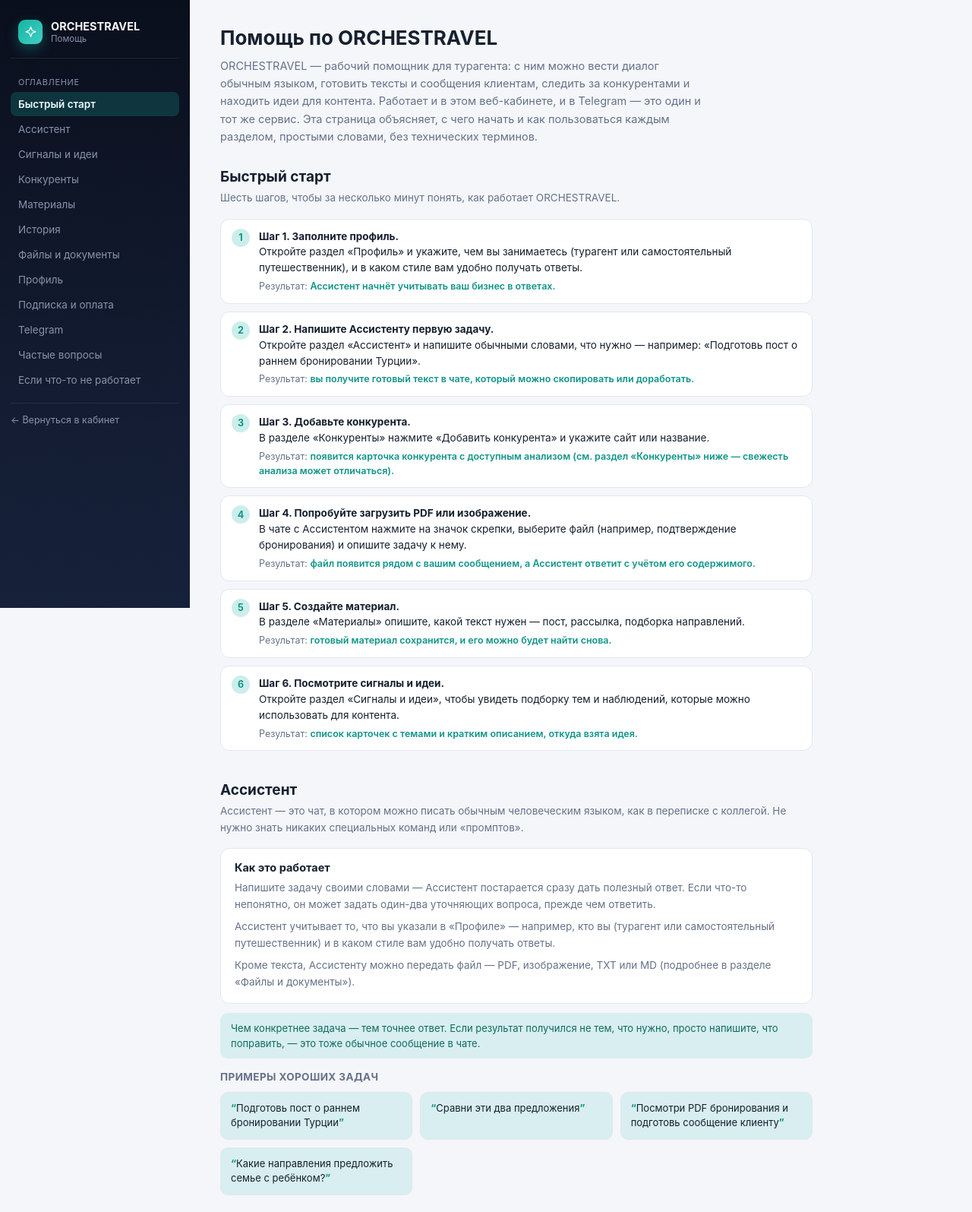
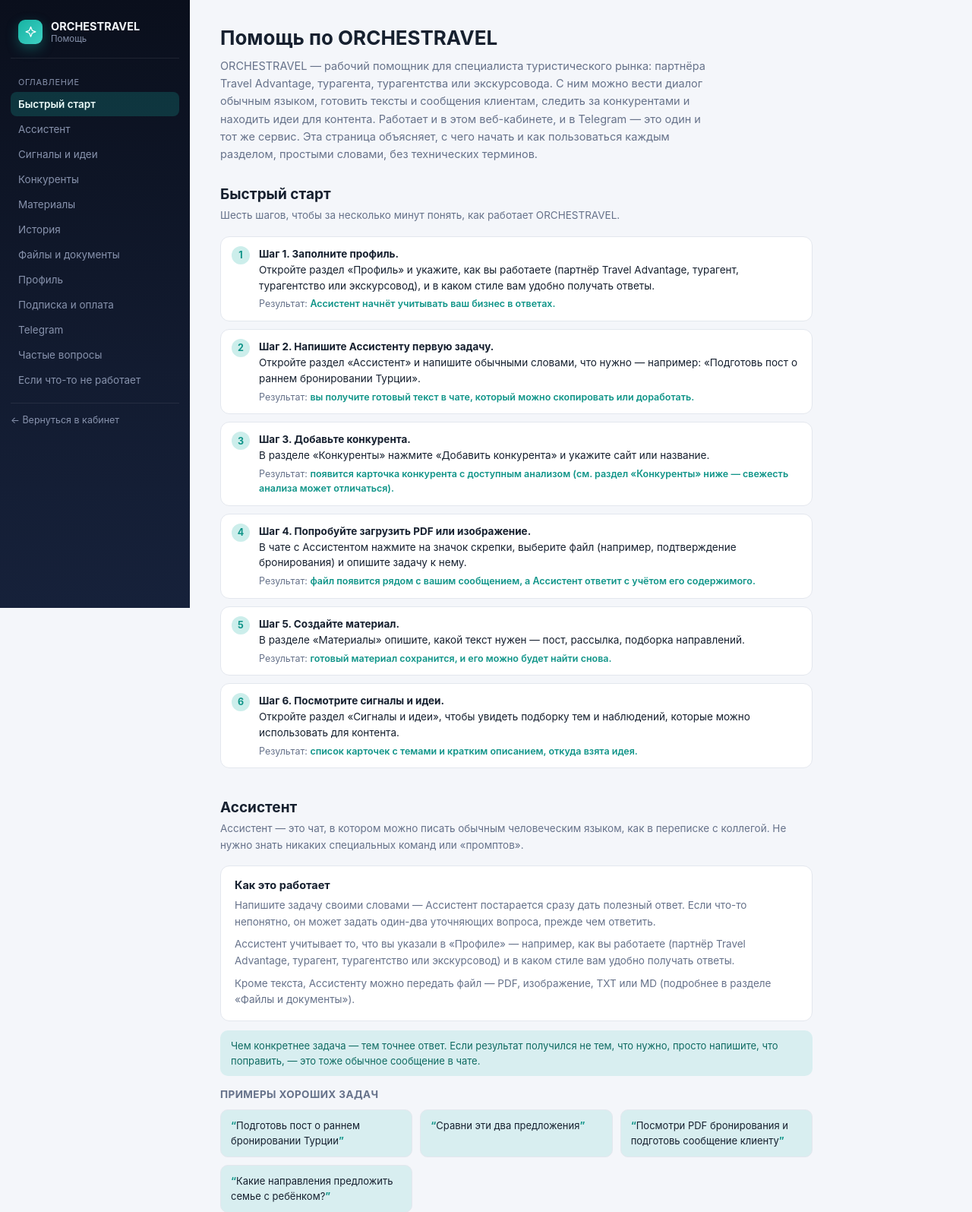
Before and after one commit to u-terra/travel-advantage-ai-control-center, a Python web app: template app/templates/help.html in a window 1280 px wide. Shown: the top 1595 px of the page at 76% size. Run offline with Jinja, Linux system fonts and the light colour scheme; the template is opened without the code that fills it, so the values that code supplies are empty.

Commit message:
Fix Help terminology: no "independent traveler" wording, expand audience to guides
ORCHESTRAVEL's audience is Travel Advantage partners, travel agents,
travel agencies and independent tour guides - never end travelers. Help
(app/templates/help.html) previously described a non-TA profile as
"самостоятельный путешественник" ("independent traveler") in Quick Start,
the Assistant section and the Profile section; replaced throughout with
"партнёр Travel Advantage, турагент, турагентство или экскурсовод" and a
clearer note that Travel Advantage context/knowledge is only used for
TA-affiliated profiles.

No schema/business_type changes - guides use the existing non-TA/
independent path, matching onboarding's own business_type options; this
is copy-only. Added a parametrized regression test scanning every
app/templates/*.html file for the forbidden phrasing.

Co-Authored-By: Claude Sonnet 5 <noreply@anthropic.com>
Claude-Session: https://claude.ai/code/session_01RHP9uKDzc2eXbCNSWHsJLq

```diff
--- a/app/templates/help.html
+++ b/app/templates/help.html
@@ -221,8 +221,9 @@ ol.steps .step-result b { color: var(--teal-dark); font-weight: 600; }
         <div class="hero">
             <h1>Помощь по ORCHESTRAVEL</h1>
             <p>
-                ORCHESTRAVEL — рабочий помощник для турагента: с ним можно вести диалог обычным
-                языком, готовить тексты и сообщения клиентам, следить за конкурентами и
+                ORCHESTRAVEL — рабочий помощник для специалиста туристического рынка: партнёра
+                Travel Advantage, турагента, турагентства или экскурсовода. С ним можно вести
+                диалог обычным языком, готовить тексты и сообщения клиентам, следить за конкурентами и
                 находить идеи для контента. Работает и в этом веб-кабинете, и в Telegram —
                 это один и тот же сервис. Эта страница объясняет, с чего начать и как
                 пользоваться каждым разделом, простыми словами, без технических терминов.
@@ -236,8 +237,9 @@ ol.steps .step-result b { color: var(--teal-dark); font-weight: 600; }
                 <li>
                     <div class="step-body">
                         <strong>Шаг 1. Заполните профиль.</strong><br>
-                        Откройте раздел «Профиль» и укажите, чем вы занимаетесь (турагент или
-                        самостоятельный путешественник), и в каком стиле вам удобно получать ответы.
+                        Откройте раздел «Профиль» и укажите, как вы работаете (партнёр Travel
+                        Advantage, турагент, турагентство или экскурсовод), и в каком стиле вам
+                        удобно получать ответы.
                         <span class="step-result">Результат: <b>Ассистент начнёт учитывать ваш бизнес в ответах.</b></span>
                     </div>
                 </li>
@@ -293,8 +295,9 @@ ol.steps .step-result b { color: var(--teal-dark); font-weight: 600; }
                 <h3>Как это работает</h3>
                 <p>Напишите задачу своими словами — Ассистент постарается сразу дать полезный ответ.
                 Если что-то непонятно, он может задать один-два уточняющих вопроса, прежде чем ответить.</p>
-                <p>Ассистент учитывает то, что вы указали в «Профиле» — например, кто вы (турагент или
-                самостоятельный путешественник) и в каком стиле вам удобно получать ответы.</p>
+                <p>Ассистент учитывает то, что вы указали в «Профиле» — например, как вы работаете
+                (партнёр Travel Advantage, турагент, турагентство или экскурсовод) и в каком стиле
+                вам удобно получать ответы.</p>
                 <p>Кроме текста, Ассистенту можно передать файл — PDF, изображение, TXT или MD
                 (подробнее в разделе «Файлы и документы»).</p>
             </div>
@@ -442,15 +445,16 @@ ol.steps .step-result b { color: var(--teal-dark); font-weight: 600; }
             <p class="lede">Профиль помогает Ассистенту понимать ваш бизнес и отвечать так, как удобно именно вам.</p>
             <div class="card">
                 <h3>Что можно настроить</h3>
-                <p><strong>Роль</strong> — турагент (TA) или самостоятельный путешественник (independent).
-                От этого зависит, какой контекст и знания использует Ассистент.</p>
+                <p><strong>Как вы работаете</strong> — укажите, как вы работаете: как партнёр Travel
+                Advantage, турагент, турагентство или экскурсовод. Это помогает Ассистенту
+                правильно учитывать контекст вашего бизнеса.</p>
                 <p><strong>Стиль общения</strong> — например, более формальный или более дружелюбный тон ответов.</p>
                 <p>Персональные настройки применяются во всех разделах, где Ассистент готовит ответы.</p>
             </div>
             <div class="note note-info">
-                Если вы указали роль «самостоятельный путешественник», Ассистент не использует
-                знания и подсказки, предназначенные специально для турагентов, — они относятся
-                только к профилю с ролью «турагент».
+                Для партнёров Travel Advantage Ассистент может использовать знания и контекст
+                Travel Advantage. Для турагентов, турагентств и экскурсоводов, не связанных с
+                Travel Advantage, этот специальный контекст не используется.
             </div>
         </section>
 
```
Also changed, not shown: tests/test_help_terminology.py (added, +53 -0 lines).
